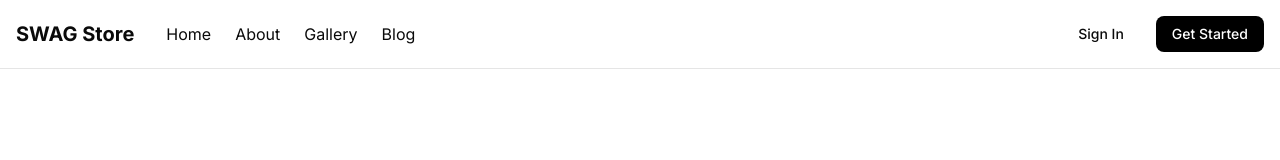
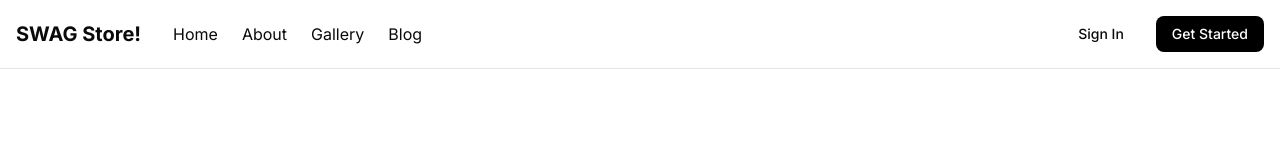
Before and after one commit to vaimo/nextjs-swag-store, a Next.js app in the folder app/: page / in a window 1280 px wide. Shown: the top 160 px of the page. Built offline with nearby package versions, Linux system fonts and the light colour scheme.

Commit message:
Test deploy

```diff
--- a/app/src/app/layout.tsx
+++ b/app/src/app/layout.tsx
@@ -40,7 +40,7 @@ export default function RootLayout({
                   <div className="flex items-center justify-between">
                       <div className="flex items-center gap-8">
                           <a href="/" className="font-bold text-xl">
-                              {process.env.NEXT_PUBLIC_APP_NAME || "SWAG Store"}
+                              {process.env.NEXT_PUBLIC_APP_NAME || "SWAG Store!"}
                           </a>
                           <div className="hidden md:flex gap-6">
                               <a href="/" className="hover:text-gray-600 transition">
```
